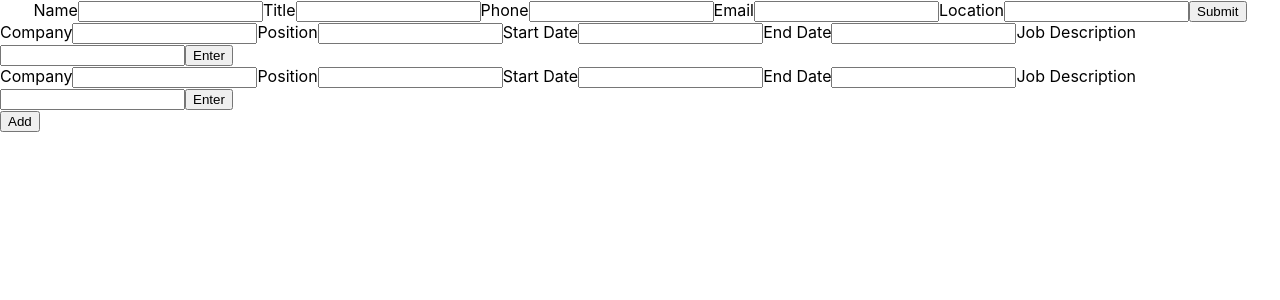
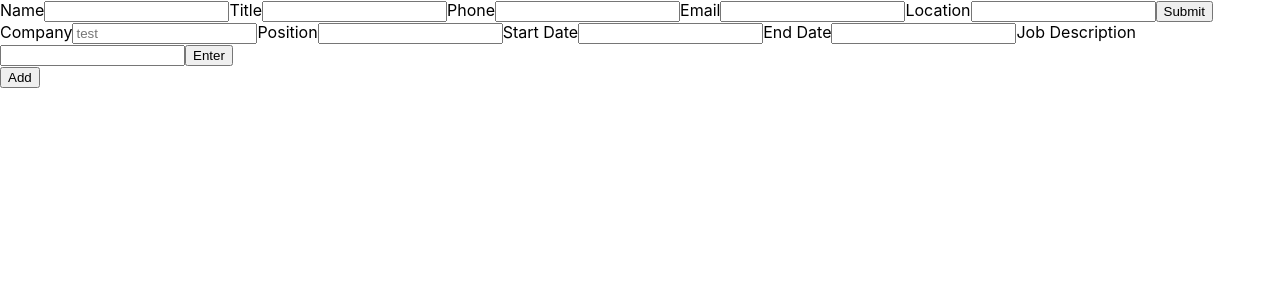
Before and after one commit to thegamelessplayer7/cv-app, a React (Create React App) app: page / in a window 1280 px wide. Shown: the top 300 px of the page. Built offline with nearby package versions, Linux system fonts and the light colour scheme.

Commit message:
components

```diff
--- a/src/App.js
+++ b/src/App.js
@@ -1,9 +1,7 @@
 import React, { Component } from 'react';
-import './App.css';
 import Personal from './Components/Personal';
 import PersonalRender from './Components/PersonalRender';
 import WorkExperience from './Components/WorkExperience';
-import WorkExpRender from './Components/WorkExpRender';
 import uniqid from 'uniqid';
 
 
@@ -12,14 +10,6 @@ class App extends Component {
     super(props)
 
     this.state = {
-      workComponent: {
-          company: '',
-          position: '',
-          startDate: '',
-          endDate: '',
-          jobDescription: '',
-          id: uniqid(),
-        },
         work: {
           company: '',
           position: '',
@@ -28,7 +18,7 @@ class App extends Component {
           description: '',
           id: uniqid(),
       },
-      workArr: [],
+      workArr: [{}],
 
       componentArray: [{}],
       educationArray: [{}],
@@ -37,11 +27,14 @@ class App extends Component {
 
   addComponent = () => {
     this.setState({
-      componentArray: [...this.state.componentArray, {company: '', position: '', startDate: '', endDate: '', jobDescription: '', id: uniqid()}],
+      workArr: [...this.state.workArr, {work: ''}],
+
     })
+    console.log(this.state.workArr);
   }
 
   workHandleChange = (e) => {
+    e.preventDefault();
     const { value, name } = e.target;
     this.setState({
         work: {
@@ -60,7 +53,7 @@ class App extends Component {
   workOnSubmitTask = (e) => {
     e.preventDefault();
     this.setState({
-        workArr: [...this.state.workArr, {work: ''}],
+        workArr: [...this.state.workArr, this.state.work],
         work: {
           company: '',
           position: '',
@@ -68,9 +61,11 @@ class App extends Component {
           yearEnded: '',
           description: '',
           id: uniqid(),
-        }
+        },
     })
 }
+
+
 
   render() {
     const { work, workArr } = this.state;
@@ -78,33 +73,10 @@ class App extends Component {
       <div>
 
         <PersonalRender />
-        <WorkExperience />
+        <WorkExperience workArr={this.state.workArr} work={this.state.work} handleChange={this.workHandleChange} onSubmitTask={this.workOnSubmitTask} addComponent={this.addComponent} />
 
-        {
-            <div>
-              {this.state.componentArray.map((workInfo) => {
-                return <div> <form onSubmit={this.workOnSubmitTask} key={workInfo.id} >
-                        <label>Company</label>
-                        <input type="text" name="company" onChange={this.workHandleChange} value={workInfo.company} ></input>
-                        <label>Position</label>
-                        <input type="text" name="position" onChange={this.workHandleChange} value={workInfo.position}></input>
-                        <label>Start Date</label>
-                        <input type="text" name="yearStarted" onChange={this.workHandleChange} value={workInfo.startDate}></input>
-                        <label>End Date</label>
-                        <input type="text" name="yearEnded" onChange={this.workHandleChange} value={workInfo.endDate}></input>
-                        <label>Job Description</label>
-                        <input type="text" name="description" onChange={this.workHandleChange} value={workInfo.jobDescription}></input>
-                        <button type="submit">Enter</button>
-                        <WorkExpRender work={workArr} />
-                </form>
 
-               </div>
-            })
-        }
-                <button key={this.state.component} onClick={this.addComponent}>Add</button>
 
-            </div>
-        }
       </div>
     );
   }
@@ -112,3 +84,56 @@ class App extends Component {
 }
 
 export default App;
+
+
+// I need to figure out the proper way to represent my components in this cv-app.
+// I want the add button to produce another Work Experience component, but where do I
+// put the logic for it? Do I put it all in the Work Experience component, everything
+// including the add button? This is what I need to figure out. Is there a way to put
+// the add button inside of the App component and then use it to access the logic from
+// the Work Experience component? Find out on the next episode of DragonBall Z.
+
+
+
+// {
+//   <div>
+//     {this.state.componentArray.map((workInfo) => {
+//       return <div>
+//         <form onSubmit={this.workOnSubmitTask} key={workInfo.id} >
+//               <label>Company</label>
+//               <input type="text" name="company" onChange={this.workHandleChange} value={workInfo.company} ></input>
+//               <label>Position</label>
+//               <input type="text" name="position" onChange={this.workHandleChange} value={workInfo.position}></input>
+//               <label>Start Date</label>
+//               <input type="text" name="yearStarted" onChange={this.workHandleChange} value={workInfo.startDate}></input>
+//               <label>End Date</label>
+//               <input type="text" name="yearEnded" onChange={this.workHandleChange} value={workInfo.endDate}></input>
+//               <label>Job Description</label>
+//               <input type="text" name="description" onChange={this.workHandleChange} value={workInfo.jobDescription}></input>
+//               <button type="submit">Enter</button>
+//               {/* <WorkExperience work={workArr} /> */}
+//         </form>
+
+//      </div>
+//   })
+// }
+
+//       {this.state.componentArray.map((workInfo) => {
+//                           return <h1 key={workInfo.id}>{workInfo.company} {workInfo.position} {workInfo.yearStarted} {workInfo.yearEnded} {workInfo.description}</h1>
+//                       })}
+//       <button key={this.state.component} onClick={this.addComponent}>Add</button>
+
+//   </div>
+// }
+
+
+
+// use this piece of code for creating new form functionality
+// workArr: [...this.state.workArr, {work: ''}],
+
+
+// addComponent = () => {
+//   this.setState({
+//     componentArray: [...this.state.componentArray, {company: '', position: '', startDate: '', endDate: '', jobDescription: '', id: uniqid()}],
+//   })
+// }
--- a/src/Components/WorkExperience.js
+++ b/src/Components/WorkExperience.js
@@ -3,73 +3,48 @@ import uniqid from 'uniqid';
 import WorkExpRender from './WorkExpRender';
 
 class WorkExperience extends Component {
-    constructor() {
-        super()
+    constructor(props) {
+        super(props)
 
         this.state = {
-            work: {
-                company: '',
-                position: '',
-                yearStarted: '',
-                yearEnded: '',
-                description: '',
-                id: uniqid(),
-            },
-            workArr: [],
+
         }
     }
 
-    handleChange = (e) => {
-        const { value, name } = e.target;
-        this.setState({
-            work: {
-                ...this.state.work,
-                [name]: value,
-                id: this.state.work.id,
-            }
-
-
-        })
-        console.log(this.state.work)
-    }
-
-    onSubmitTask = (e) => {
-        e.preventDefault();
-        this.setState({
-            workArr: [...this.state.workArr, this.state.work],
-            company: '',
-            position: '',
-            yearStarted: '',
-            yearEnded: '',
-            description: '',
-            id: uniqid(),
-        })
-        console.log(this.state.workArr)
-    }
 
 
     render() {
-        const { work, workArr } = this.state;
         return(
             <div>
-                <form onSubmit={this.onSubmitTask}>
+
+                <form onSubmit={this.props.onSubmitTask} >
+
                     <label>Company</label>
-                    <input value={work.company} name="company" onChange={this.handleChange} type="text"></input>
+                    <input placeholder="test" value={this.props.company} name="company" onChange={this.props.handleChange} type="text"></input>
                     <label>Position</label>
-                    <input value={work.position} name="position" onChange={this.handleChange} type="text"></input>
+                    <input value={this.props.position} name="position" onChange={this.props.handleChange} type="text"></input>
                     <label>Start Date</label>
-                    <input value={work.yearStarted} name="yearStarted" onChange={this.handleChange} type="text"></input>
+                    <input value={this.props.yearStarted} name="yearStarted" onChange={this.props.handleChange} type="text"></input>
                     <label>End Date</label>
-                    <input value={work.yearEnded} name="yearEnded" onChange={this.handleChange} type="text"></input>
+                    <input value={this.props.yearEnded} name="yearEnded" onChange={this.props.handleChange} type="text"></input>
                     <label>Job Description</label>
-                    <input value={work.description} name="description" onChange={this.handleChange} type="text"></input>
+                    <input value={this.props.description} name="description" onChange={this.props.handleChange} type="text"></input>
                     <button type="submit">Enter</button>
 
 
                 </form>
-                <WorkExpRender work={workArr} />
+                <button onClick={this.props.addComponent}>Add</button>
+                {this.props.workArr.map((workInfo) => {
+                       return <div>
+
+                <h1 key={workInfo.id}>{workInfo.company} {workInfo.position} {workInfo.yearStarted} {workInfo.yearEnded} {workInfo.description}</h1>
+                </div>
+
+            })}
+
 
             </div>
+
         )
     }
 
@@ -77,3 +52,52 @@ class WorkExperience extends Component {
 }
 
 export default WorkExperience;
+
+
+// When I hit add, two forms are being created. It's building a form from the app.js
+// and the  WorkExperience.js. Fix that. Then pick a way for the new WorkExperience form
+// to be created upon pressing the add button.
+
+
+
+
+
+{/* <form>
+                    {this.props.work.map((workInfo) => {
+                        return <h1 key={workInfo.id}>{workInfo.company} {workInfo.position} {workInfo.yearStarted} {workInfo.yearEnded} {workInfo.description}</h1>
+                    })}
+                    <label>Company</label>
+                    <input placeholder="test" value={this.props.work.company} name="company" onChange={this.props.handleChange} type="text"></input>
+                    <label>Position</label>
+                    <input value={this.props.work.position} name="position" onChange={this.props.handleChange} type="text"></input>
+                    <label>Start Date</label>
+                    <input value={this.props.work.yearStarted} name="yearStarted" onChange={this.props.handleChange} type="text"></input>
+                    <label>End Date</label>
+                    <input value={this.props.work.yearEnded} name="yearEnded" onChange={this.props.handleChange} type="text"></input>
+                    <label>Job Description</label>
+                    <input value={this.props.description} name="description" onChange={this.props.handleChange} type="text"></input>
+                    <button type="submit">Enter</button>
+
+
+                </form> */}
+
+
+
+
+
+                // <form onSubmit={this.props.onSubmitTask} >
+
+                //     <label>Company</label>
+                //     <input placeholder="test" value={workInfo.company} name="company" onChange={this.props.handleChange} type="text"></input>
+                //     <label>Position</label>
+                //     <input value={workInfo.position} name="position" onChange={this.props.handleChange} type="text"></input>
+                //     <label>Start Date</label>
+                //     <input value={workInfo.yearStarted} name="yearStarted" onChange={this.props.handleChange} type="text"></input>
+                //     <label>End Date</label>
+                //     <input value={workInfo.yearEnded} name="yearEnded" onChange={this.props.handleChange} type="text"></input>
+                //     <label>Job Description</label>
+                //     <input value={workInfo.description} name="description" onChange={this.props.handleChange} type="text"></input>
+                //     <button type="submit">Enter</button>
+
+
+                // </form>
```
Also changed, not shown: src/Components/PersonalRender.js (+23 -0 lines). Lines whose indentation alone changed are shown as unchanged.
